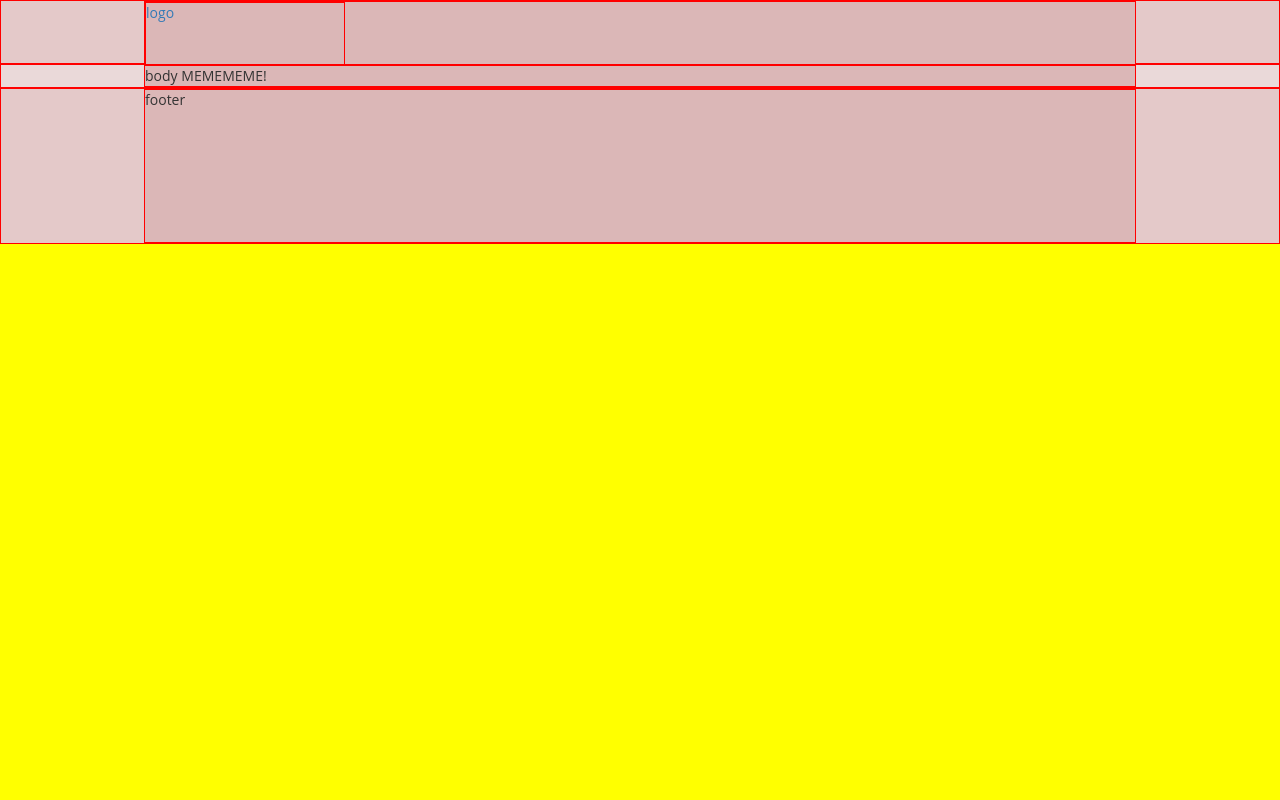
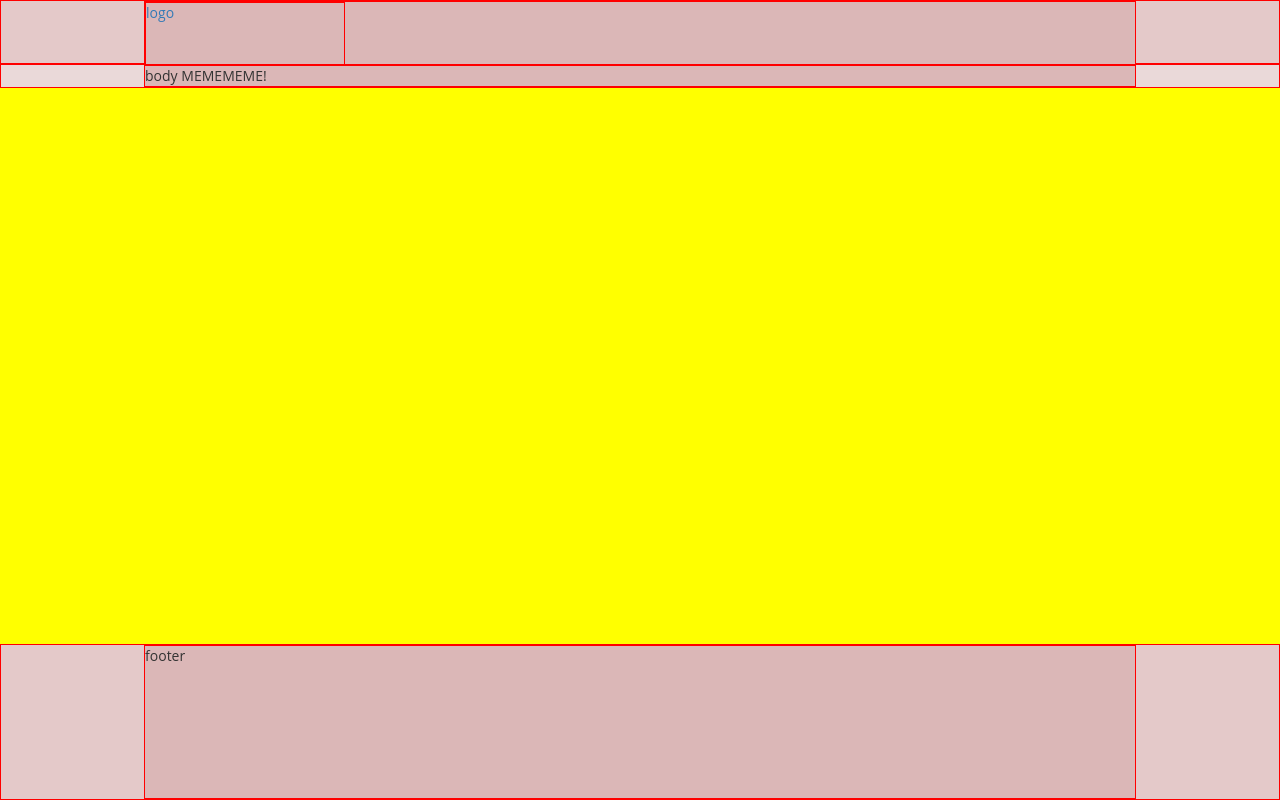
Before and after one commit to gutierr3z/angularpractice1, an Angular app: page / in a window 1280 px wide. Built offline with nearby package versions, Linux system fonts and the light colour scheme.

Commit message:
practice

```diff
--- a/src/app/app.component.html
+++ b/src/app/app.component.html
@@ -1,4 +1,4 @@
-<app-header></app-header>
+<header></header>
 
 <main>
   <section>
--- a/src/app/app.component.ts
+++ b/src/app/app.component.ts
@@ -1,7 +1,7 @@
 import { Component } from '@angular/core';
 
 @Component({
-  selector: 'app-root',
+  selector: 'body',
   templateUrl: './app.component.html',
   styleUrls: ['./app.component.css']
 })
--- a/src/app/components/header/header.component.html
+++ b/src/app/components/header/header.component.html
@@ -1,4 +1,4 @@
-<header>
+
   <section>
     <section>
       <div>
@@ -6,4 +6,3 @@
       </div>
     </section>
   </section>
-</header>
--- a/src/app/components/header/header.component.ts
+++ b/src/app/components/header/header.component.ts
@@ -1,7 +1,7 @@
 import { Component, OnInit } from '@angular/core';
 
 @Component({
-  selector: 'app-header',
+  selector: 'header',
   templateUrl: './header.component.html',
   styleUrls: ['./header.component.css']
 })
--- a/src/index.html
+++ b/src/index.html
@@ -14,7 +14,7 @@
 
 </head>
 <body>
-  <app-root></app-root>
+
 
   <script
   src="https://code.jquery.com/jquery-3.2.1.slim.min.js"
```
